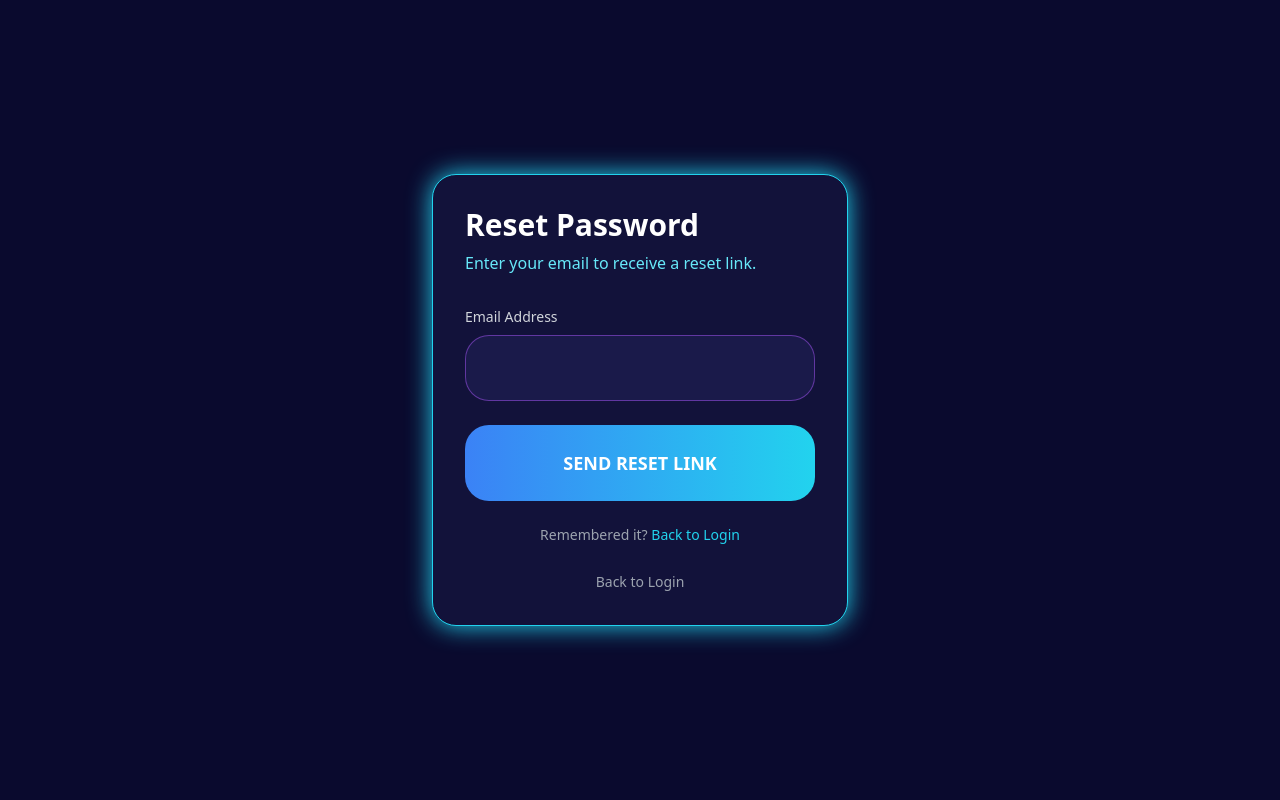
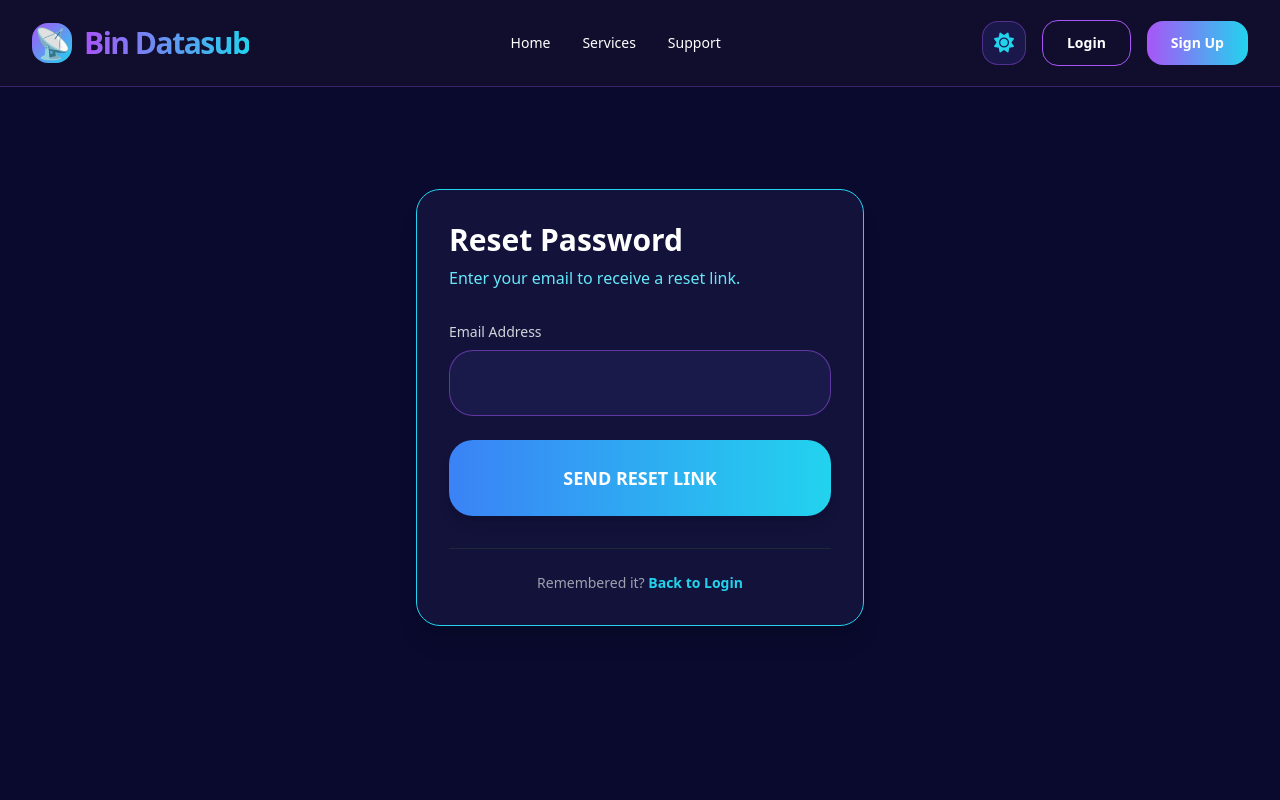
Before and after one commit to Hidar022/Bin_datasub, a Django app: page /password-reset/ in a window 1280 px wide. Run offline with Django 5.2, Linux system fonts and the light colour scheme; some libraries are stand-ins or nearby versions.

Commit message:
updating UI for forget password

```diff
--- a/vtuapp/templates/vtuapp/password_reset.html
+++ b/vtuapp/templates/vtuapp/password_reset.html
@@ -1,48 +1,36 @@
+{% extends 'vtuapp/base.html' %}
 {% load widget_tweaks %}
-<!DOCTYPE html>
-<html lang="en">
-<head>
-    <meta charset="UTF-8">
-    <meta name="viewport" content="width=device-width, initial-scale=1.0">
-    <title>Bin Datasub - Reset Password</title>
-    <script src="https://cdn.tailwindcss.com"></script>
-    <link rel="stylesheet" href="https://cdnjs.cloudflare.com/ajax/libs/font-awesome/6.5.1/css/all.min.css">
-    <style>
-        @import url('https://fonts.googleapis.com/css2?family=Inter:wght@400;500;600;700&display=swap');
-        .neon-cyan { box-shadow: 0 0 25px #22d3ee; }
-        input { color: white !important; }
-    </style>
-</head>
-<body class="bg-[#0a0a2e] text-white min-h-screen flex items-center justify-center py-8">
-    <div class="max-w-md w-full px-4">
-        <div class="bg-[#12123a] border border-cyan-400 rounded-3xl p-8 neon-cyan">
-            <h1 class="text-3xl font-bold mb-2">Reset Password</h1>
-            <p class="text-cyan-300 mb-8">Enter your email to receive a reset link.</p>
+
+{% block title %}Reset Password - Bin Datasub{% endblock %}
+
+{% block content %}
+<div class="min-h-[80vh] flex items-center justify-center py-12 px-4">
+    <div class="max-w-md w-full">
+        <div class="bg-white dark:bg-[#12123a] border border-gray-200 dark:border-cyan-400 rounded-3xl p-8 shadow-xl dark:neon-cyan">
+            <h1 class="text-3xl font-bold mb-2 text-gray-900 dark:text-white">Reset Password</h1>
+            <p class="text-gray-600 dark:text-cyan-300 mb-8">Enter your email to receive a reset link.</p>
 
             <form method="POST" class="space-y-6">
                 {% csrf_token %}
                 <div>
-                    <label class="block text-sm font-medium text-gray-300 mb-2">Email Address</label>
+                    <label class="block text-sm font-medium text-gray-700 dark:text-gray-300 mb-2">Email Address</label>
                     <input type="email" name="email" required
-                           class="w-full bg-[#1a1a4a] border border-purple-500/50 focus:border-cyan-400 focus:ring-2 focus:ring-cyan-400/30 rounded-3xl px-6 py-5 text-white placeholder-gray-400 outline-none transition-all">
+                           class="w-full bg-gray-50 dark:bg-[#1a1a4a] border border-gray-300 dark:border-purple-500/50 focus:border-cyan-400 focus:ring-2 focus:ring-cyan-400/30 rounded-3xl px-6 py-5 text-gray-900 dark:text-white placeholder-gray-400 outline-none transition-all">
                 </div>
 
                 <button type="submit"
-                        class="w-full bg-gradient-to-r from-blue-500 to-cyan-400 hover:from-blue-600 hover:to-cyan-500 py-6 rounded-3xl text-lg font-semibold transition-all">
+                        class="w-full bg-gradient-to-r from-blue-500 to-cyan-400 hover:from-blue-600 hover:to-cyan-500 py-6 rounded-3xl text-lg font-semibold text-white transition-all shadow-lg">
                     SEND RESET LINK
                 </button>
             </form>
-                <div class="mt-6 text-center">
-                 <p class="text-gray-400 text-sm">
+
+            <div class="mt-8 text-center border-t border-gray-100 dark:border-gray-800 pt-6">
+                <p class="text-gray-600 dark:text-gray-400 text-sm">
                     Remembered it?
-                    <a href="{% url 'login' %}" class="text-cyan-400 hover:underline">Back to Login</a>
+                    <a href="{% url 'login' %}" class="text-cyan-500 dark:text-cyan-400 font-bold hover:underline">Back to Login</a>
                 </p>
-            </div>
-
-            <div class="mt-6 text-center">
-                <a href="{% url 'login' %}" class="text-gray-400 hover:text-white text-sm">Back to Login</a>
             </div>
         </div>
     </div>
-</body>
-</html>
+</div>
+{% endblock %}
```
Also changed, not shown: vtuapp/templates/vtuapp/password_reset_complete.html (+13 -21 lines), vtuapp/templates/vtuapp/password_reset_confirm.html (+25 -47 lines), vtuapp/templates/vtuapp/password_reset_done.html (+13 -21 lines).
